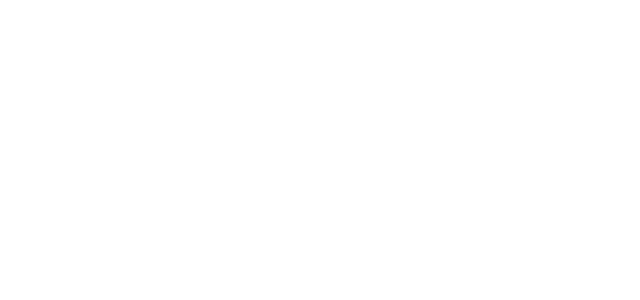
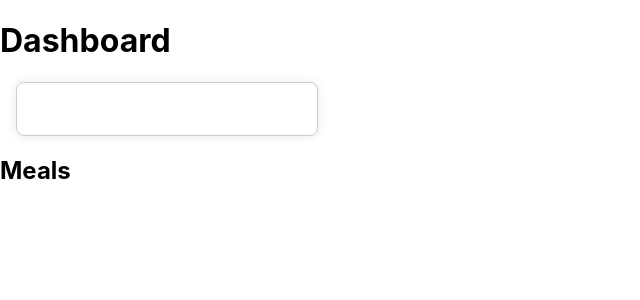
Before and after one commit to vedangiwagh/Sparks-frontend, a React (Create React App) app in the folder wisebites/: page /dashboard in a window 1280 px wide. Before the commit this address had no page. Shown: the top 300 px of the page, without its empty margins (0-640 px from the left). Built offline with nearby package versions, Linux system fonts and the light colour scheme.

Commit message:
dashboard

```diff
--- a/wisebites/package.json
+++ b/wisebites/package.json
@@ -6,6 +6,7 @@
     "@testing-library/jest-dom": "^5.17.0",
     "@testing-library/react": "^13.4.0",
     "@testing-library/user-event": "^13.5.0",
+    "node": "^21.2.0",
     "react": "^18.2.0",
     "react-dom": "^18.2.0",
     "react-router-dom": "^6.20.0",
--- a/wisebites/src/App.js
+++ b/wisebites/src/App.js
@@ -3,13 +3,14 @@
 import { BrowserRouter as Router, Routes, Route } from 'react-router-dom';
 import Home from './pages/Home';
 import About from './pages/About';
-
+import Dashboard from './pages/Dashboard';
 const App = () => {
   return (
     <Router>
       <Routes>
         <Route path="/" element={<Home />} />
         <Route path="/about" element={<About />} />
+        <Route path = "/dashboard" element={<Dashboard />} />
       </Routes>
     </Router>
   );
--- /dev/null
+++ b/wisebites/src/components/IngredientCard.js
@@ -0,0 +1,21 @@
+import React from 'react';
+import PropTypes from 'prop-types';
+import '../styles/IngredientCard.css';
+
+const IngredientCard = ({ title }) => {
+  return (
+    <div className="ingredient-card">
+
+      <div className="ingredients-details">
+        <h2 className="ingredient-title">{title}</h2>
+
+      </div>
+    </div>
+  );
+};
+
+IngredientCard.propTypes = {
+  title: PropTypes.string.isRequired,
+};
+
+export default IngredientCard;
--- /dev/null
+++ b/wisebites/src/components/MealCard.js
@@ -0,0 +1,21 @@
+import React from 'react';
+import PropTypes from 'prop-types';
+import '../styles/MealCard.css';
+
+const MealCard = ({ title }) => {
+  return (
+    <div className="meal-card">
+
+      <div className="meal-details">
+        <h2 className="meal-title">Meals</h2>
+
+      </div>
+    </div>
+  );
+};
+
+MealCard.propTypes = {
+  title: PropTypes.string.isRequired,
+};
+
+export default MealCard;
--- a/wisebites/src/components/RecipeCard.js
+++ b/wisebites/src/components/RecipeCard.js
@@ -1,19 +1,16 @@
 // RecipeCard.js
 import React from 'react';
 import PropTypes from 'prop-types';
-import '../styles/RecipeCard.css';
 
-const RecipeCard = ({ title, ingredients, image }) => {
+
+const RecipeCard = ({ title }) => {
   return (
     <div className="recipe-card">
-      <img src={image} alt={title} className="recipe-image" />
+
       <div className="recipe-details">
         <h2 className="recipe-title">{title}</h2>
-        <ul className="ingredient-list">
-          {ingredients.map((ingredient, index) => (
-            <li key={index}>{ingredient}</li>
-          ))}
-        </ul>
+
+
       </div>
     </div>
   );
@@ -21,8 +18,6 @@
 
 RecipeCard.propTypes = {
   title: PropTypes.string.isRequired,
-  ingredients: PropTypes.arrayOf(PropTypes.string).isRequired,
-  image: PropTypes.string.isRequired,
 };
 
 export default RecipeCard;
--- /dev/null
+++ b/wisebites/src/pages/Dashboard.js
@@ -0,0 +1,19 @@
+import React from 'react';
+import IngredientCard from '../components/IngredientCard';
+import RecipeCard from '../components/RecipeCard';
+import MealCard from '../components/MealCard';
+
+const Dashboard = () => {
+  return (
+    <div>
+      <h1>Dashboard</h1>
+      <div className="dashboard-container">
+        <IngredientCard />
+        <RecipeCard />
+        <MealCard />
+      </div>
+    </div>
+  );
+};
+
+export default Dashboard;
--- a/wisebites/src/pages/Home.js
+++ b/wisebites/src/pages/Home.js
@@ -1,18 +1,26 @@
 // src/Home.js
 import React from 'react';
 import RecipeCard from '../components/RecipeCard';
-
+import IngredientCard from '../components/IngredientCard';
+import MealCard from '../components/MealCard';
 const Home = () => {
 const recipeData = {
-    title: 'Spaghetti Bolognese',
-    ingredients: ['Spaghetti', 'Ground beef', 'Tomato sauce', 'Onion', 'Garlic', 'Herbs'],
-    image: 'https://example.com/spaghetti_image.jpg',
+    title: 'Recipes',
+
   };
+const IngredientData = {
+    title: 'Ingredients',
+};
+const MealData = {
+    title: 'Meals',
+};
 
   return (
     <div>
       <h1>WiseBites App</h1>
       <RecipeCard {...recipeData} />
+      <MealCard {...IngredientData} />
+      <IngredientCard {...IngredientData} />
     </div>
   );
 };
--- /dev/null
+++ b/wisebites/src/styles/IngredientCard.css
@@ -0,0 +1,33 @@
+/* IngredientCard.css */
+.recipe-card {
+  border: 1px solid #ccc;
+  border-radius: 8px;
+  overflow: hidden;
+  margin: 16px;
+  width: 300px;
+  box-shadow: 0 0 10px rgba(0, 0, 0, 0.1);
+}
+
+.recipe-image {
+  width: 100%;
+  height: 200px;
+  object-fit: cover;
+}
+
+.recipe-details {
+  padding: 16px;
+}
+
+.recipe-title {
+  font-size: 1.5rem;
+  margin-bottom: 8px;
+}
+
+.ingredient-list {
+  list-style: none;
+  padding: 0;
+}
+
+.ingredient-list li {
+  margin-bottom: 4px;
+}
--- /dev/null
+++ b/wisebites/src/styles/MealCard.css
@@ -0,0 +1,33 @@
+/* MealCard.css */
+.recipe-card {
+  border: 1px solid #ccc;
+  border-radius: 8px;
+  overflow: hidden;
+  margin: 16px;
+  width: 300px;
+  box-shadow: 0 0 10px rgba(0, 0, 0, 0.1);
+}
+
+.recipe-image {
+  width: 100%;
+  height: 200px;
+  object-fit: cover;
+}
+
+.recipe-details {
+  padding: 16px;
+}
+
+.recipe-title {
+  font-size: 1.5rem;
+  margin-bottom: 8px;
+}
+
+.ingredient-list {
+  list-style: none;
+  padding: 0;
+}
+
+.ingredient-list li {
+  margin-bottom: 4px;
+}
```
Also changed, not shown: 1 other file (tests, documents, lock files or other folders).
